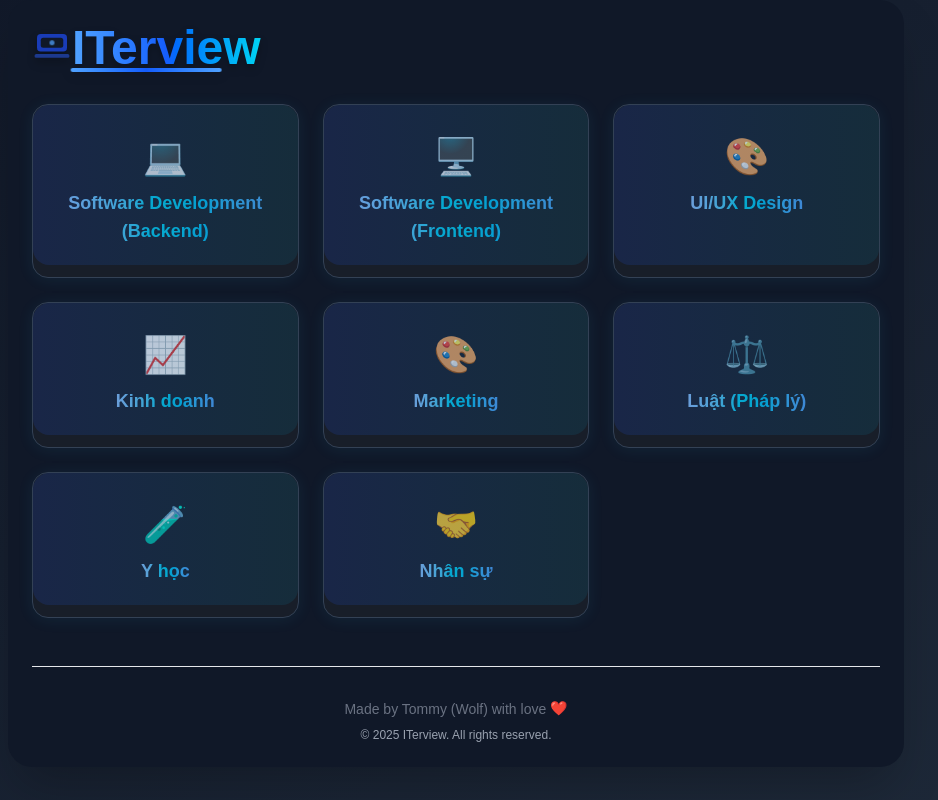
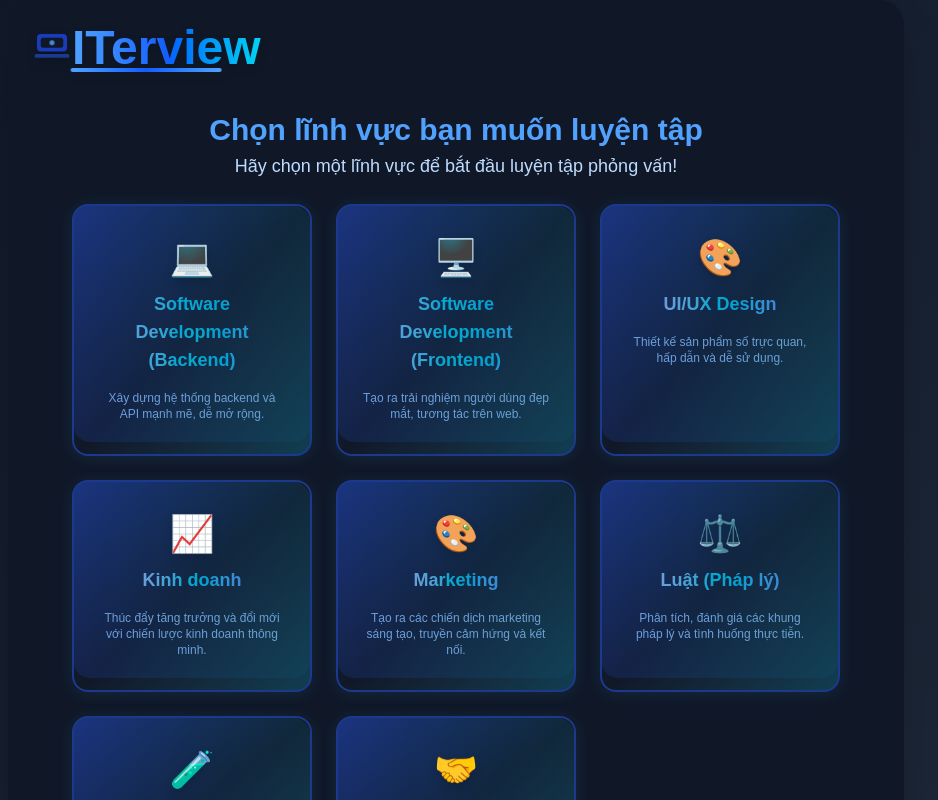
Before and after one commit to WolfCanCode/AIamInterview, a Next.js app: page / in a window 1280 px wide. Shown: the top 800 px of the page, without its empty margins (184-1122 px from the left). Built offline with nearby package versions, Linux system fonts and the light colour scheme.

Commit message:
refactor: improve formatting and structure in getQuestionAction and submitAnswerAction; enhance PracticePage with difficulty selection and UI updates

```diff
--- a/components/PracticePage.tsx
+++ b/components/PracticePage.tsx
@@ -7,12 +7,15 @@ import { Question } from '@/types/Question';
 import { domains } from '@/utils/constants/domain';
 import { useState, useTransition, useEffect, useRef } from 'react';
 
+type Difficulty = 'Easy' | 'Medium' | 'Hard' | 'Madness';
+
 export default function PracticePageWithDomains() {
   const [selectedDomain, setSelectedDomain] = useState<string | null>(null);
   const [question, setQuestion] = useState<Question | null>(null);
   const [answer, setAnswer] = useState('');
   const [evaluation, setEvaluation] = useState<Evaluation | null>(null);
   const [isPending, startTransition] = useTransition();
+  const [difficulty, setDifficulty] = useState<Difficulty>('Medium');
   const evaluationRef = useRef<HTMLDivElement | null>(null);
 
   // Always enable dark mode on mount
@@ -49,7 +52,7 @@ export default function PracticePageWithDomains() {
     startTransition(async () => {
       const data = await getQuestionAction(
         getKeyDomain(selectedDomain),
-        'Medium'
+        difficulty
       );
       setQuestion(data);
       setAnswer('');
@@ -76,21 +79,21 @@ export default function PracticePageWithDomains() {
   };
 
   return (
-    <div className="min-h-screen bg-gradient-to-br from-gray-900 to-gray-800">
-      <div className="max-w-4xl mx-auto p-4 sm:p-6 space-y-8 bg-gray-900 rounded-3xl shadow-2xl">
-        <header className="mb-8 flex flex-col items-center">
-          <div className="flex w-full justify-between items-center">
+    <div className="min-h-screen flex flex-col bg-gradient-to-br from-gray-900 to-gray-800">
+      <div className="w-full max-w-4xl mx-auto flex-1 p-2 sm:p-4 md:p-6 space-y-4 sm:space-y-8 bg-gray-900 rounded-none sm:rounded-3xl shadow-2xl flex flex-col">
+        <header className="mb-4 sm:mb-8 flex flex-col items-center">
+          <div className="flex w-full flex-col sm:flex-row justify-between items-center gap-2 sm:gap-0">
             <h1
               onClick={goBack}
-              className="group text-4xl sm:text-5xl font-extrabold text-center bg-gradient-to-r from-blue-400 via-blue-600 to-cyan-400 bg-clip-text text-transparent relative inline-block cursor-pointer select-none flex items-center gap-3 drop-shadow-lg"
+              className="group text-2xl sm:text-4xl md:text-5xl font-extrabold text-center bg-gradient-to-r from-blue-400 via-blue-600 to-cyan-400 bg-clip-text text-transparent relative inline-block cursor-pointer select-none flex items-center gap-2 sm:gap-3 drop-shadow-lg"
             >
               {/* Animated Logo Icon */}
-              <span className="inline-flex items-center justify-center text-5xl animate-bounce-slow group-hover:animate-spin-slow transition-transform duration-700">
+              <span className="inline-flex items-center justify-center text-3xl sm:text-5xl group-hover:animate-spin-slow transition-transform duration-700">
                 <svg
                   xmlns="http://www.w3.org/2000/svg"
                   viewBox="0 0 32 32"
                   fill="currentColor"
-                  className="w-10 h-10 text-blue-300 drop-shadow-lg"
+                  className="w-8 h-8 sm:w-10 sm:h-10 text-blue-300 drop-shadow-lg"
                 >
                   <rect
                     x="4"
@@ -135,39 +138,53 @@ export default function PracticePageWithDomains() {
         </header>
 
         {!selectedDomain && (
-          <div className="grid grid-cols-1 sm:grid-cols-2 md:grid-cols-3 gap-6 mb-8">
+          <div className="w-full max-w-3xl mx-auto flex flex-col items-center animate-fade-in">
+            <h2 className="text-2xl sm:text-3xl font-extrabold text-center text-blue-400 mb-1 mt-2">
+              Chọn lĩnh vực bạn muốn luyện tập
+            </h2>
+            <p className="text-blue-200 text-center mb-6 text-base sm:text-lg">
+              Hãy chọn một lĩnh vực để bắt đầu luyện tập phỏng vấn!
+            </p>
+            <div className="grid grid-cols-1 sm:grid-cols-2 md:grid-cols-3 gap-3 sm:gap-6 w-full">
               {domains.map((d) => (
                 <button
                   key={d.name}
                   onClick={() => handleSelectDomain(d.name)}
-                className={`domain-card group px-6 py-8 rounded-2xl flex flex-col items-center space-y-3 transition-all duration-300 focus:outline-none focus:ring-2 focus:ring-blue-400
-                    bg-gray-900
-                    shadow-md border-2 border-blue-900 relative overflow-hidden
-                    hover:-translate-y-2 hover:shadow-2xl hover:border-blue-600 hover:scale-105
-                    hover:bg-gray-800
+                  className={`group w-full px-4 py-6 sm:px-6 sm:py-8 rounded-2xl flex flex-col items-center space-y-2 sm:space-y-3 transition-all duration-300 focus:outline-none focus:ring-2 focus:ring-blue-400
+                    bg-gradient-to-br from-blue-900/80 via-gray-900/90 to-cyan-900/70
+                    shadow-lg border-2 border-blue-900 relative overflow-hidden
+                    hover:-translate-y-1 sm:hover:-translate-y-2 hover:shadow-2xl hover:border-cyan-400 hover:scale-105
+                    hover:bg-cyan-900/80
                   `}
-                style={{ boxShadow: '0 2px 16px 0 rgba(56,189,248,0.08)' }}
+                  style={{ boxShadow: '0 2px 16px 0 rgba(56,189,248,0.10)' }}
                 >
                   {/* Ripple effect */}
                   <span className="absolute inset-0 pointer-events-none group-active:animate-ripple bg-gradient-to-r from-blue-900/30 to-cyan-900/30 rounded-2xl"></span>
-                <span className="text-4xl transition-transform duration-300 group-hover:scale-125 group-hover:animate-bounce-slow text-blue-200">
+                  <span className="text-3xl sm:text-4xl transition-transform duration-300 group-hover:scale-125 group-hover:animate-bounce-slow text-blue-200 drop-shadow-lg">
                     {d.icon}
                   </span>
-                <span className="text-lg font-semibold bg-gradient-to-r from-blue-300 via-cyan-400 to-blue-400 bg-clip-text text-transparent group-hover:animate-shimmer">
+                  <span className="text-base sm:text-lg font-semibold bg-gradient-to-r from-blue-300 via-cyan-400 to-blue-400 bg-clip-text text-transparent group-hover:animate-shimmer">
                     {d.name}
+                  </span>
+                  <span className="text-xs text-blue-300 mt-1 text-center hidden sm:block">
+                    {d.description}
                   </span>
                 </button>
               ))}
+            </div>
           </div>
         )}
 
         {selectedDomain && (!question || evaluation) && (
           <>
-            {/* Modern Animated Domain Banner */}
-            <div className="relative flex flex-col items-center justify-center mb-8 animate-fade-in">
+            <div className="relative w-full max-w-lg mx-auto bg-gray-900/95 rounded-xl sm:rounded-2xl shadow-2xl p-3 sm:p-8 flex flex-col items-center gap-4 sm:gap-6 animate-fade-in">
+              {/* Back Button */}
               <button
-                onClick={() => setSelectedDomain(null)}
-                className="absolute top-4 left-4 sm:top-4 sm:left-4 z-10 w-12 h-12 flex items-center justify-center rounded-full bg-gradient-to-br from-blue-800 via-blue-700 to-cyan-700 text-white shadow-lg hover:scale-110 hover:from-blue-700 hover:to-cyan-600 active:scale-95 transition-all duration-200 border-2 border-blue-900/60 focus:outline-none focus:ring-4 focus:ring-blue-400/40"
+                onClick={() => {
+                  setEvaluation(null);
+                  setSelectedDomain(null);
+                }}
+                className="absolute top-4 left-4 w-10 h-10 flex items-center justify-center rounded-full bg-gray-800 text-cyan-300 hover:bg-cyan-900 hover:text-white transition-all duration-200 border border-cyan-700 focus:outline-none focus:ring-2 focus:ring-cyan-400/40"
                 type="button"
                 aria-label="Quay lại"
               >
@@ -176,7 +193,7 @@ export default function PracticePageWithDomains() {
                   fill="none"
                   viewBox="0 0 24 24"
                   stroke="currentColor"
-                  className="w-7 h-7"
+                  className="w-6 h-6"
                 >
                   <path
                     strokeLinecap="round"
@@ -186,27 +203,53 @@ export default function PracticePageWithDomains() {
                   />
                 </svg>
               </button>
-              <div className="w-full max-w-xl mx-auto bg-gradient-to-br from-blue-900/70 to-gray-800/80 rounded-2xl shadow-xl p-6 sm:p-8 flex flex-col items-center gap-3 backdrop-blur-md border border-blue-800/40">
-                <span className="text-5xl sm:text-6xl animate-bounce-slow drop-shadow-lg">
+              {/* Domain Icon and Info */}
+              <span className="text-6xl mb-2">
                 {domains.find((d) => d.name === selectedDomain)?.icon || '❓'}
               </span>
-                <span className="text-2xl sm:text-3xl font-bold bg-gradient-to-r from-blue-300 via-blue-500 to-cyan-400 bg-clip-text text-transparent drop-shadow-md text-center">
+              <div className="text-center">
+                <div className="text-2xl font-bold text-cyan-300 mb-1">
                   {selectedDomain}
-                </span>
-                <span className="text-base sm:text-lg text-blue-100 text-center font-medium mt-1 animate-fade-in-slow">
+                </div>
+                <div className="text-base text-blue-100 font-medium">
                   {domains.find((d) => d.name === selectedDomain)?.description}
-                </span>
-              </div>
-              {/* Progress Indicator */}
-              <div className="mt-4 flex items-center gap-2 text-blue-300 text-sm font-semibold tracking-wide animate-fade-in-slow">
-                <span className="w-2 h-2 bg-blue-400 rounded-full animate-pulse"></span>
-                Ready to start your interview!
                 </div>
               </div>
-
+              {/* Prompt */}
+              <div className="mt-2 text-blue-200 text-sm sm:text-base font-semibold text-center">
+                Sẵn sàng chưa? Chọn độ khó và bắt đầu!
+              </div>
+              {/* Difficulty Selection */}
+              <div className="flex flex-col sm:flex-row justify-center gap-2 sm:gap-3 w-full mt-2">
+                {(
+                  [
+                    { mode: 'Easy', icon: '🌱' },
+                    { mode: 'Medium', icon: '🚀' },
+                    { mode: 'Hard', icon: '🔥' },
+                    { mode: 'Madness', icon: '💀' },
+                  ] as { mode: Difficulty; icon: string }[]
+                ).map(({ mode, icon }) => (
+                  <button
+                    key={mode}
+                    type="button"
+                    onClick={() => setDifficulty(mode)}
+                    className={`flex items-center gap-1 px-4 py-3 sm:px-5 sm:py-2 rounded-full font-semibold text-base border-2 transition-all duration-200 focus:outline-none focus:ring-2 focus:ring-cyan-400/40 w-full sm:w-auto justify-center
+                      ${
+                        difficulty === mode
+                          ? 'bg-cyan-700 text-white border-cyan-400 shadow-md'
+                          : 'bg-gray-800 text-cyan-200 border-gray-700 hover:bg-cyan-900 hover:text-white'
+                      }
+                    `}
+                  >
+                    <span className="text-lg">{icon}</span>
+                    <span>{mode}</span>
+                  </button>
+                ))}
+              </div>
+              {/* Start Button */}
               <button
                 onClick={handleGetQuestion}
-              className="bg-gradient-to-r from-green-500 to-green-700 text-white px-10 py-5 rounded-2xl font-bold text-xl shadow-xl hover:scale-105 hover:from-green-600 hover:to-green-800 transition-all duration-200 flex items-center justify-center space-x-2 mx-auto block animate-pulse focus:outline-none focus:ring-4 focus:ring-green-400/40"
+                className="mt-6 w-full min-h-12 py-3 sm:py-4 rounded-xl font-bold text-base sm:text-lg bg-cyan-500 text-white hover:bg-cyan-600 transition-all duration-200 flex items-center justify-center gap-2 shadow-lg focus:outline-none focus:ring-2 focus:ring-cyan-400/40"
                 disabled={isPending}
               >
                 {isPending ? (
@@ -231,19 +274,26 @@ export default function PracticePageWithDomains() {
                         d="M4 12a8 8 0 018-8v8H4z"
                       ></path>
                     </svg>
-                  <span>Đang tạo câu hỏi...</span>
+                    <span className="ml-2">Đang tạo câu hỏi...</span>
                   </>
                 ) : evaluation ? (
-                'Câu hỏi tiếp theo'
+                  <>
+                    <span className="text-lg">⏭️</span>
+                    <span>Câu hỏi tiếp theo</span>
+                  </>
                 ) : (
-                'Bắt đầu'
+                  <>
+                    <span className="text-lg">▶️</span>
+                    <span>Bắt đầu</span>
+                  </>
                 )}
               </button>
+            </div>
           </>
         )}
 
         {question && (
-          <div className="bg-gradient-to-br from-gray-900 to-gray-800 text-gray-100 p-6 sm:p-8 rounded-3xl shadow-2xl space-y-6 animate-fade-in">
+          <div className="bg-gradient-to-br from-gray-900 to-gray-800 text-gray-100 p-2 sm:p-6 rounded-xl sm:rounded-3xl shadow-2xl space-y-4 sm:space-y-6 animate-fade-in w-full max-w-2xl mx-auto">
             <div className="flex flex-col justify-start">
               <span className="w-fit mb-2 px-3 py-1 bg-gray-800 text-gray-200 rounded-full text-xs font-semibold uppercase tracking-wider">
                 {selectedDomain}
@@ -269,7 +319,7 @@ export default function PracticePageWithDomains() {
         {question && (
           <form
             onSubmit={handleSubmitAnswer}
-            className="space-y-4 animate-fade-in"
+            className="space-y-3 sm:space-y-4 animate-fade-in w-full max-w-2xl mx-auto"
           >
             <div className="relative">
               <textarea
@@ -277,7 +327,7 @@ export default function PracticePageWithDomains() {
                 value={answer}
                 onChange={(e) => setAnswer(e.target.value)}
                 placeholder=" "
-                className="peer w-full min-h-[120px] bg-gray-800 text-white p-4 pt-8 rounded-lg focus:ring-2 focus:ring-blue-500 resize-none border border-gray-700 placeholder-transparent transition-all duration-200"
+                className="peer w-full min-h-[100px] sm:min-h-[120px] bg-gray-800 text-white p-3 sm:p-4 pt-8 rounded-lg focus:ring-2 focus:ring-blue-500 resize-none border border-gray-700 placeholder-transparent transition-all duration-200 text-base sm:text-lg"
                 maxLength={1000}
                 required
               />
@@ -291,7 +341,7 @@ export default function PracticePageWithDomains() {
             {!evaluation ? (
               <button
                 type="submit"
-                className="bg-gradient-to-r from-blue-600 to-blue-800 text-white px-8 py-3 rounded-xl font-bold text-lg shadow-lg hover:scale-105 hover:from-blue-700 hover:to-blue-900 transition-all duration-200 flex items-center justify-center space-x-2 mx-auto block"
+                className="bg-gradient-to-r from-blue-600 to-blue-800 text-white w-full px-6 py-3 rounded-xl font-bold text-base sm:text-lg shadow-lg hover:scale-105 hover:from-blue-700 hover:to-blue-900 transition-all duration-200 flex items-center justify-center gap-2 mx-auto block min-h-12"
                 disabled={isPending}
               >
                 {isPending ? (
@@ -326,10 +376,10 @@ export default function PracticePageWithDomains() {
           </form>
         )}
 
-        {evaluation && (
+        {evaluation ? (
           <div
             ref={evaluationRef}
-            className="bg-gradient-to-br from-gray-900/90 to-gray-800/90 p-8 sm:p-12 rounded-3xl shadow-2xl space-y-8 animate-fade-in overflow-hidden border border-gray-700/60"
+            className="bg-gradient-to-br from-gray-900/90 to-gray-800/90 p-3 sm:p-8 rounded-xl sm:rounded-3xl shadow-2xl space-y-6 sm:space-y-8 animate-fade-in overflow-hidden border border-gray-700/60 w-full max-w-2xl mx-auto"
           >
             <div className="flex flex-col items-center gap-2">
               <span className="text-green-400 text-3xl">
@@ -398,11 +448,13 @@ export default function PracticePageWithDomains() {
               </p>
             </div>
           </div>
+        ) : (
+          ''
         )}
-        <footer className="mt-12 pt-8 border-t border-gray-200 text-center text-gray-500 text-sm flex flex-col items-center gap-2">
+        <footer className="mt-auto pt-8 text-center text-gray-500 text-xs sm:text-sm flex flex-col items-center gap-2 w-full">
           <span>
             Made by Tommy (Wolf) with love{' '}
-            <span className="inline-block animate-bounce">❤️</span>
+            <span className="inline-block">❤️</span>
           </span>
           <span className="text-xs text-gray-400">
             © {new Date().getFullYear()} ITerview. All rights reserved.
--- a/utils/constants/domain.ts
+++ b/utils/constants/domain.ts
@@ -3,48 +3,51 @@ export const domains = [
     name: 'Software Development (Backend)',
     icon: '💻',
     key: 'Software Engineering Backend',
-    description: 'Build robust, scalable server-side systems and APIs.',
+    description: 'Xây dựng hệ thống backend và API mạnh mẽ, dễ mở rộng.',
   },
   {
     name: 'Software Development (Frontend)',
     icon: '🖥️',
     key: 'Software Engineering Frontend',
-    description: 'Craft beautiful, interactive user experiences for the web.',
+    description: 'Tạo ra trải nghiệm người dùng đẹp mắt, tương tác trên web.',
   },
   {
     name: 'UI/UX Design',
     icon: '🎨',
     key: 'UI/UX Design',
-    description: 'Design intuitive and delightful digital products.',
+    description: 'Thiết kế sản phẩm số trực quan, hấp dẫn và dễ sử dụng.',
   },
   {
     name: 'Kinh doanh',
     icon: '📈',
     key: 'Business Strategy',
-    description: 'Drive growth and innovation with smart business strategies.',
+    description:
+      'Thúc đẩy tăng trưởng và đổi mới với chiến lược kinh doanh thông minh.',
   },
   {
     name: 'Marketing',
     icon: '🎨',
     key: 'Marketing Campaign',
-    description: 'Create campaigns that connect and inspire.',
+    description:
+      'Tạo ra các chiến dịch marketing sáng tạo, truyền cảm hứng và kết nối.',
   },
   {
     name: 'Luật (Pháp lý)',
     icon: '⚖️',
     key: 'Legal Analysis',
-    description: 'Analyze and interpret legal frameworks and cases.',
+    description:
+      'Phân tích, đánh giá các khung pháp lý và tình huống thực tiễn.',
   },
   {
     name: 'Y học',
     icon: '🧪',
     key: 'Medical Diagnosis',
-    description: 'Diagnose and solve complex medical challenges.',
+    description: 'Chẩn đoán và giải quyết các vấn đề y khoa phức tạp.',
   },
   {
     name: 'Nhân sự',
     icon: '🤝',
     key: 'Human Resources',
-    description: 'Empower people and build strong teams.',
+    description: 'Phát triển con người và xây dựng đội ngũ vững mạnh.',
   },
 ];
```
Also changed, not shown: app/globals.css (+26 -0 lines), actions/getQuestionAction.ts (indentation only), actions/submitAnswerAction.ts (indentation only). Lines whose indentation alone changed are shown as unchanged.
